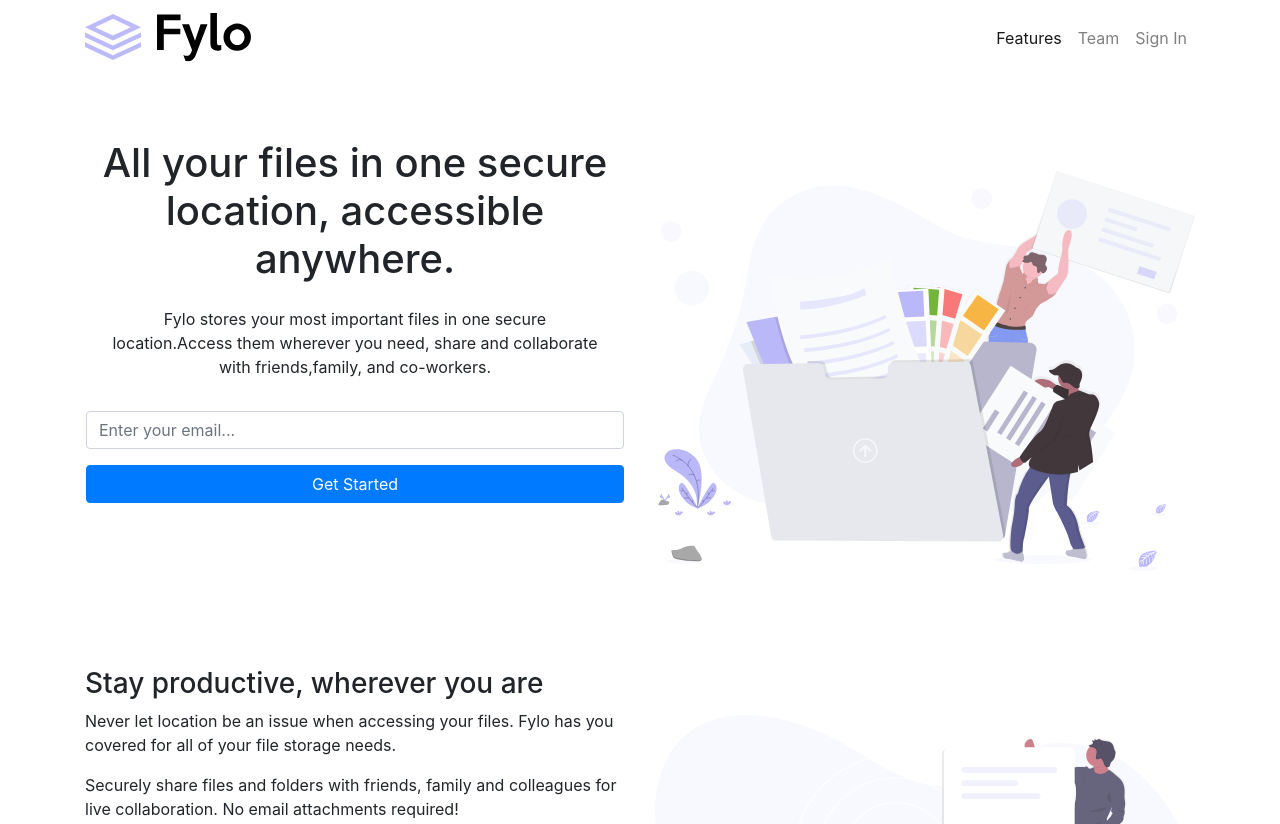
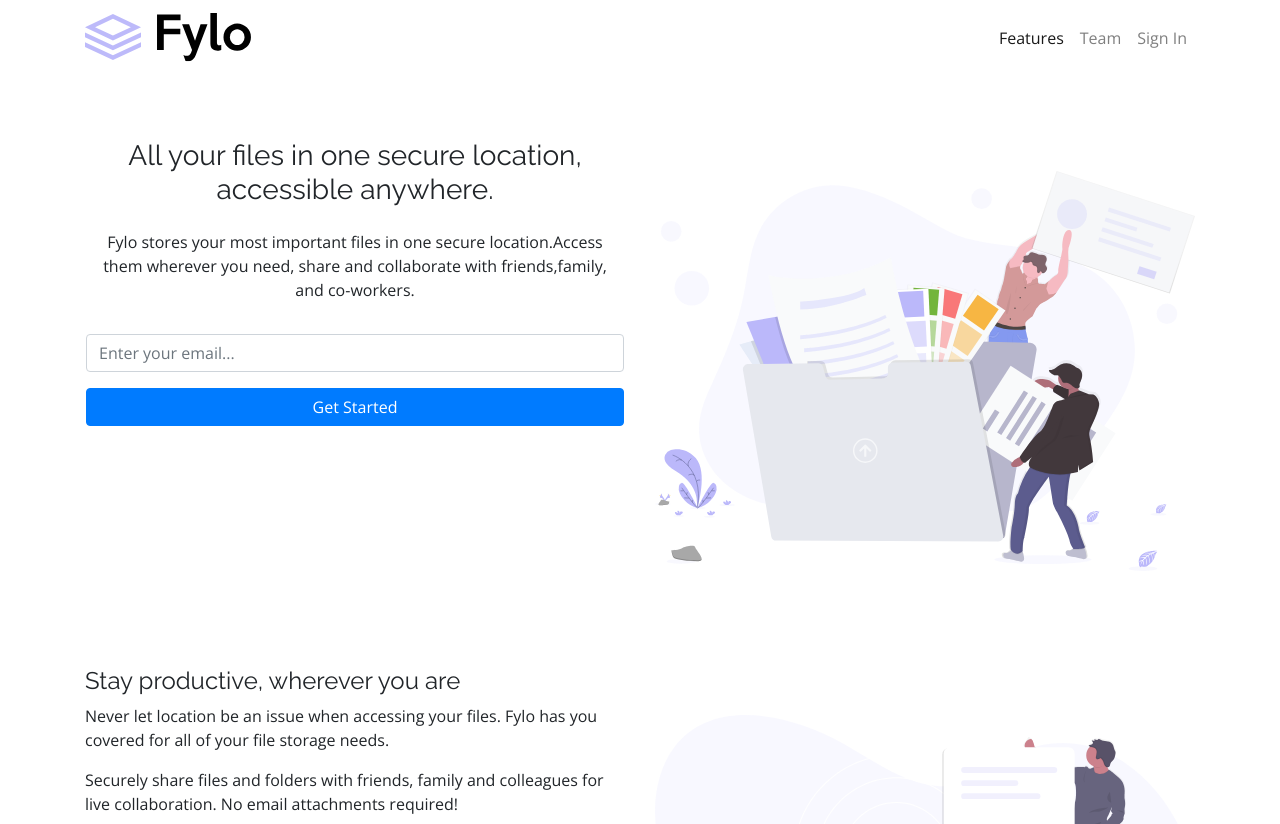
Before and after one commit to MFabri31/fylo-landing-page, a website: page public/index.html in a window 1280 px wide. Shown: the top 824 px of the page. Drawn offline with nearby package versions, Linux system fonts and the light colour scheme.

Commit message:
base styles added

```diff
--- a/public/css/styles.css
+++ b/public/css/styles.css
@@ -0,0 +1,47 @@
+:root{
+    --primary-color: hsl(243, 87%, 12%);
+    --secondary-color:hsl(238, 22%, 44%);
+
+    --acent-color:hsl(224, 93%, 58%);
+    --acent-color2:hsl(170, 45%, 43%);
+
+    --neutral-color:hsl(240, 75%, 98%);
+    --meutral-color2: hsl(0, 0%, 75%);
+
+    --main-font:'Open Sans', sans-serif;
+    --alt-font:'Raleway', sans-serif;
+}
+
+/* -----------------------
+          BASE
+-------------------------*/
+body{
+    font-family: var(--main-font);
+    font-weight: 400;
+}
+
+h1,h2,h3,h4,h5,h6{
+    font-family: var(--alt-font);
+    font-weight:300;
+}
+
+li{
+    list-style: none;
+}
+
+a{
+    text-decoration:none;
+}
+
+
+/* -----------------------
+          STYLES
+-------------------------*/
+.attribution {
+    font-size: 11px;
+    text-align: center;
+}
+
+.attribution a {
+    color: hsl(228, 45%, 44%);
+}
--- a/public/index.html
+++ b/public/index.html
@@ -17,21 +17,9 @@
   <link rel="stylesheet" href="css/bootstrap.min.css">
   <!-- custom-css -->
   <link rel="stylesheet" href="css/styles.css">
-
-  <style>
-    .attribution {
-      font-size: 11px;
-      text-align: center;
-    }
-
-    .attribution a {
-      color: hsl(228, 45%, 44%);
-    }
-  </style>
 </head>
 
 <body>
-
 
   <!-- header -->
   <header class="main-header">
@@ -70,7 +58,7 @@
         <!-- col-1 -->
         <!-- col-2 -->
         <div class="col-md-6 order-md-1 text-center p-3">
-          <h1 class="title"> All your files in one secure location, accessible anywhere.
+          <h1 class="title h3"> All your files in one secure location, accessible anywhere.
           </h1>
           <p class="paragraph p-3">Fylo stores your most important files in one secure location.Access them wherever you
             need, share and collaborate with friends,family, and co-workers.</p>
@@ -102,7 +90,7 @@
           <!-- col-1 -->
           <!-- col2 -->
           <div class="col-md-6 order-md-1">
-            <h3> Stay productive, wherever you are</h3>
+            <h4> Stay productive, wherever you are</h4>
             <p>
               Never let location be an issue when accessing your files. Fylo has you
               covered for all of your file storage needs.
@@ -137,7 +125,7 @@
       <div class="container">
         <div class="row">
           <div class="col-md-6 text-center p-3">
-            <h3> Get early access today</h3>
+            <h4> Get early access today</h4>
             <p class="py-3">
               It only takes a minute to sign up and our free starter tier is extremely generous.
               If you have any questions, our support team would be happy to help you.</p>
```
